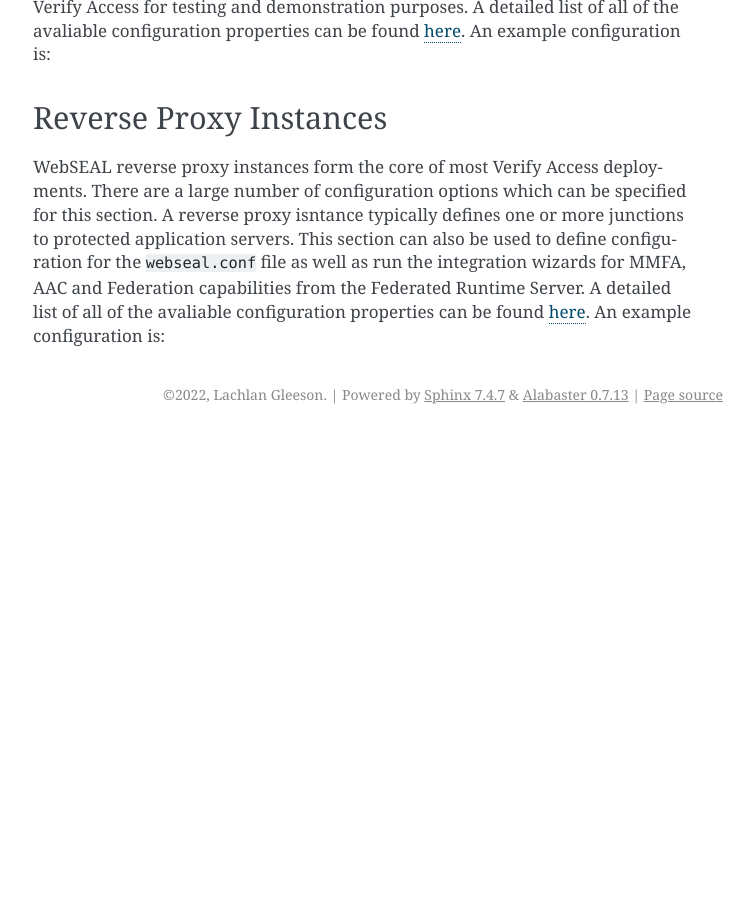
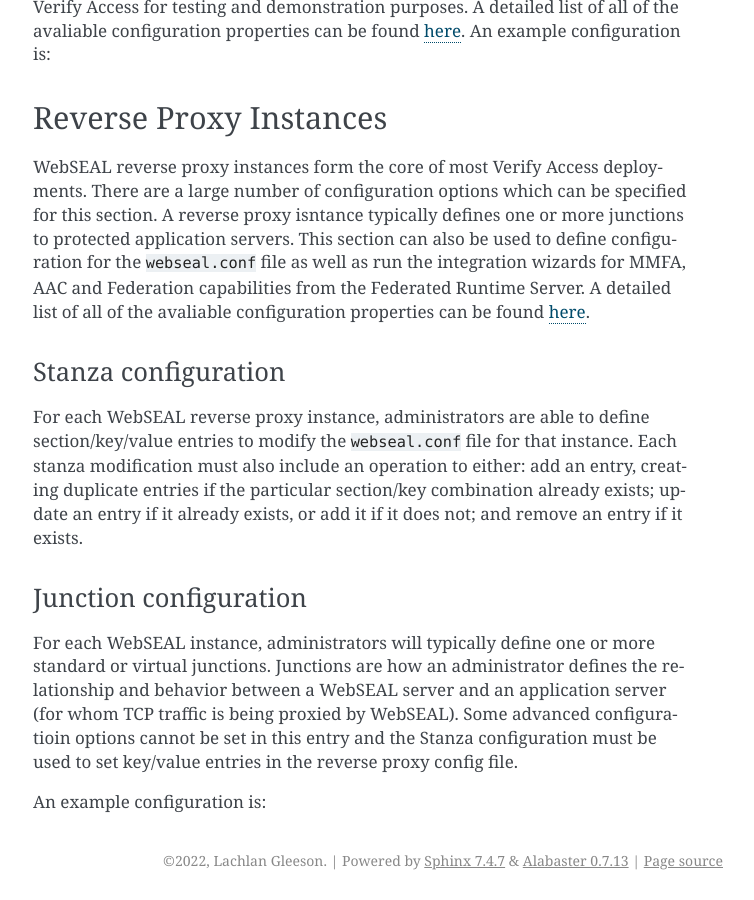
Before and after one commit to lachlan-ibm/verify_access_autoconf, a Sphinx documentation site: the page built from doc/webseal.rst, in a window 1280 px wide and 900 px high, scrolled down 3214 px. Shown: the whole window, without its empty margins (387-1141 px from the left). Built offline with Sphinx 7.4.7, drawn with Linux system fonts in a browser that asks for light colours; before the commit the page ends 3648 px from its top, so only the background shows below that; some of the changed text lies outside the part shown.

Commit message:
workspace backup

```diff
--- a/doc/webseal.rst
+++ b/doc/webseal.rst
@@ -273,6 +273,24 @@
 protected application servers. This section can also be used to define configuration for the ``webseal.conf`` file as well
 as run the integration wizards for MMFA, AAC and Federation capabilities from the Federated Runtime Server. A detailed
 list of all of the avaliable configuration properties can be found `here <https://ibm-security.github.io/pyisva>`_.
+
+
+Stanza configuration
+""""""""""""""""""""
+For each WebSEAL reverse proxy instance, administrators are able to define section/key/value entries to modify the
+``webseal.conf`` file for that instance. Each stanza modification must also include an operation to either: add an
+entry, creating duplicate entries if the particular section/key combination already exists; update an entry if it already
+exists, or add it if it does not; and remove an entry if it exists.
+
+
+Junction configuration
+""""""""""""""""""""""
+For each WebSEAL instance, administrators will typically define one or more standard or virtual junctions. Junctions are
+how an administrator defines the relationship and behavior between a WebSEAL server and an application server (for whom
+TCP traffic is being proxied by WebSEAL). Some advanced configuratioin options cannot be set in this entry and the Stanza
+configuration must be used to set key/value entries in the reverse proxy config file.
+
+
 An example configuration is:
 
 .. code-block:: yaml
```
Also changed, not shown: doc/access-control.rst (+71 -0 lines).
